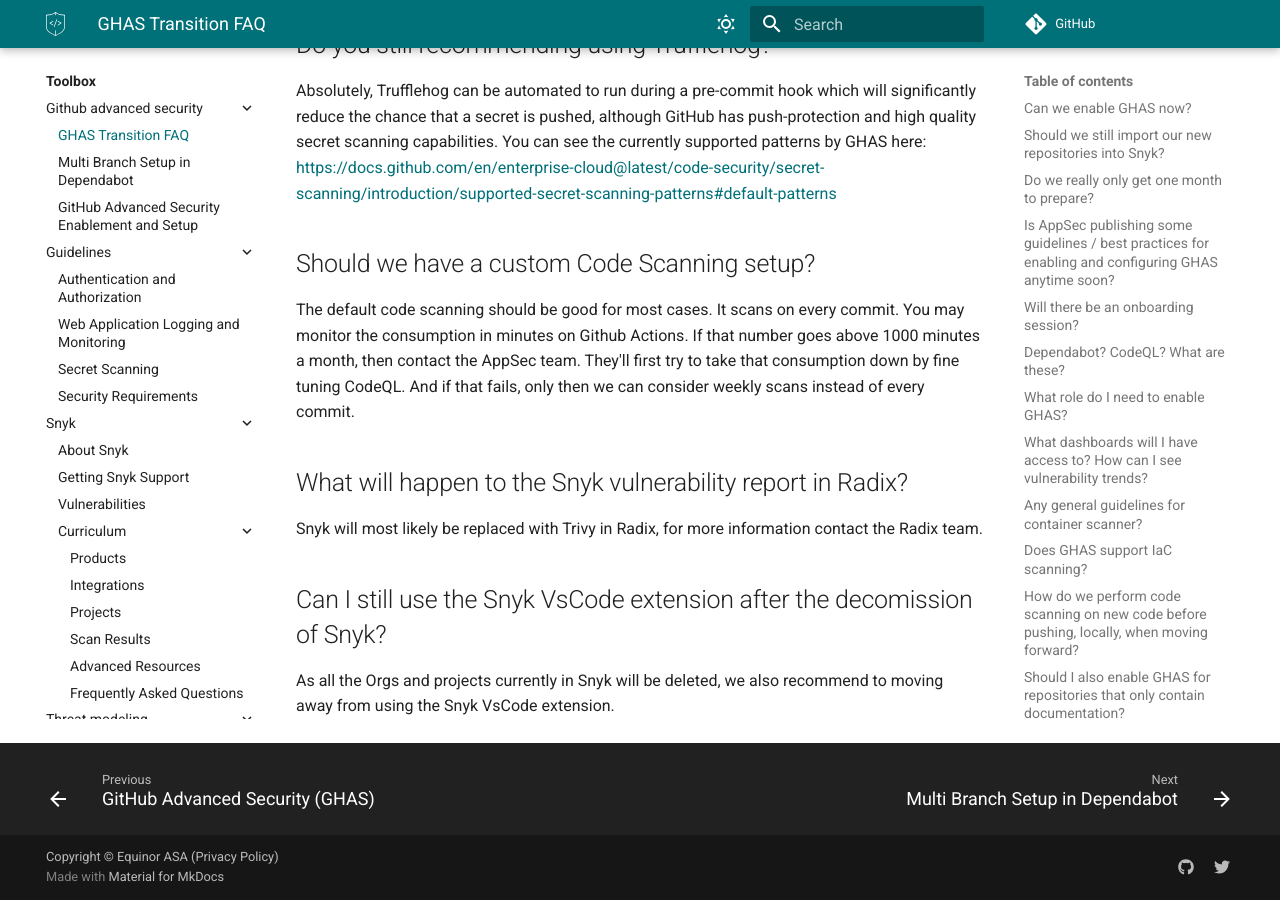
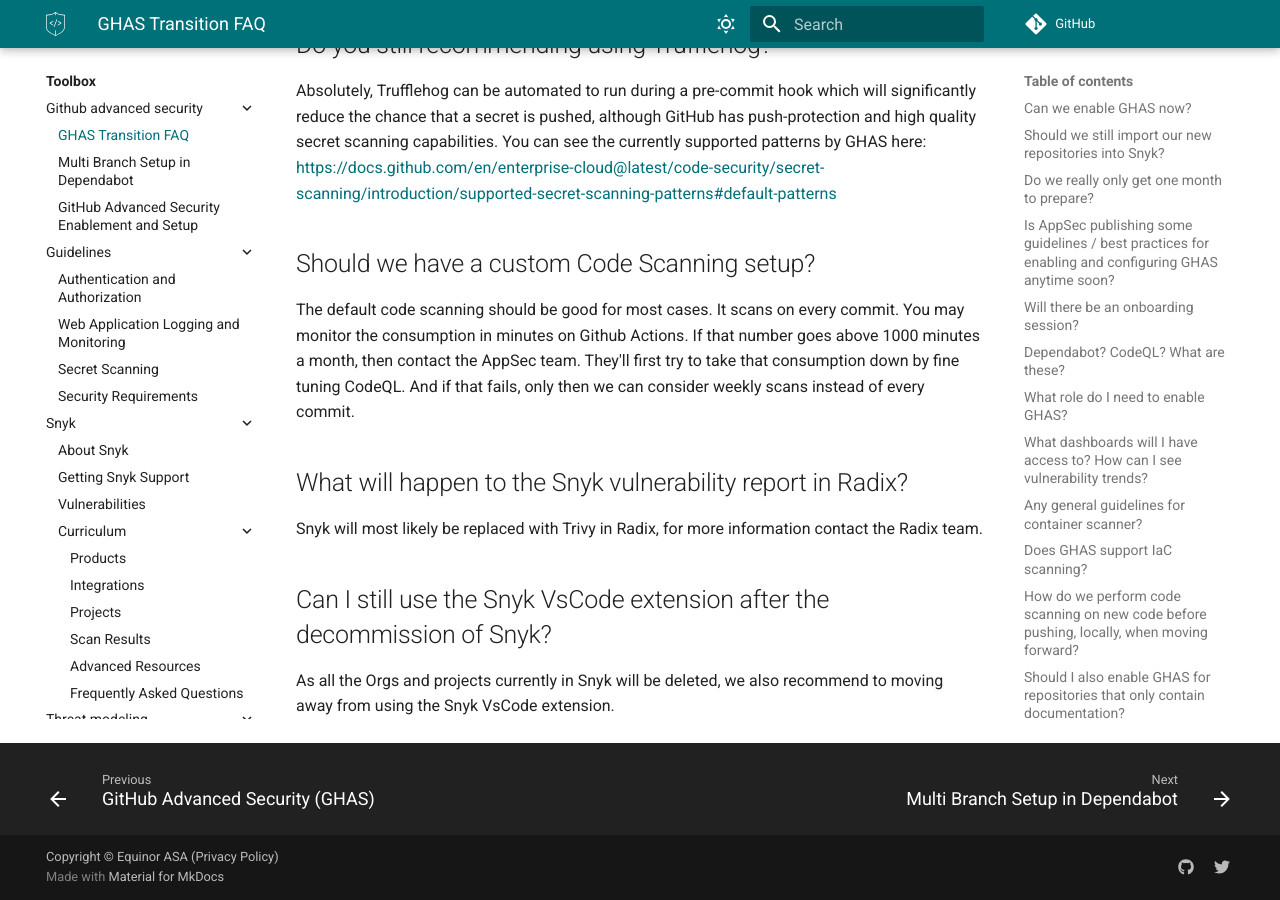
Before and after one commit to equinor/appsec, an MkDocs documentation site: the page built from docs/toolbox/github-advanced-security/faq.md, in a window 1280 px wide and 900 px high, scrolled down 2731 px. Built offline with MkDocs 1.6.1 and Material for MkDocs 9.7.7, drawn with Linux system fonts in a browser that asks for light colours; some web fonts are replaced; comment, search, counter and statistics services are not loaded.

Commit message:
Update docs/toolbox/github-advanced-security/faq.md
Co-authored-by: Copilot <175728472+Copilot@users.noreply.github.com>

```diff
--- a/docs/toolbox/github-advanced-security/faq.md
+++ b/docs/toolbox/github-advanced-security/faq.md
@@ -78,6 +78,6 @@ The default code scanning should be good for most cases. It scans on every commi
 
 Snyk will most likely be replaced with Trivy in Radix, for more information contact the Radix team.
 
-## Can I still use the Snyk VsCode extension after the decomission of Snyk?
+## Can I still use the Snyk VsCode extension after the decommission of Snyk?
 
 As all the Orgs and projects currently in Snyk will be deleted, we also recommend to moving away from using the Snyk VsCode extension.
```
